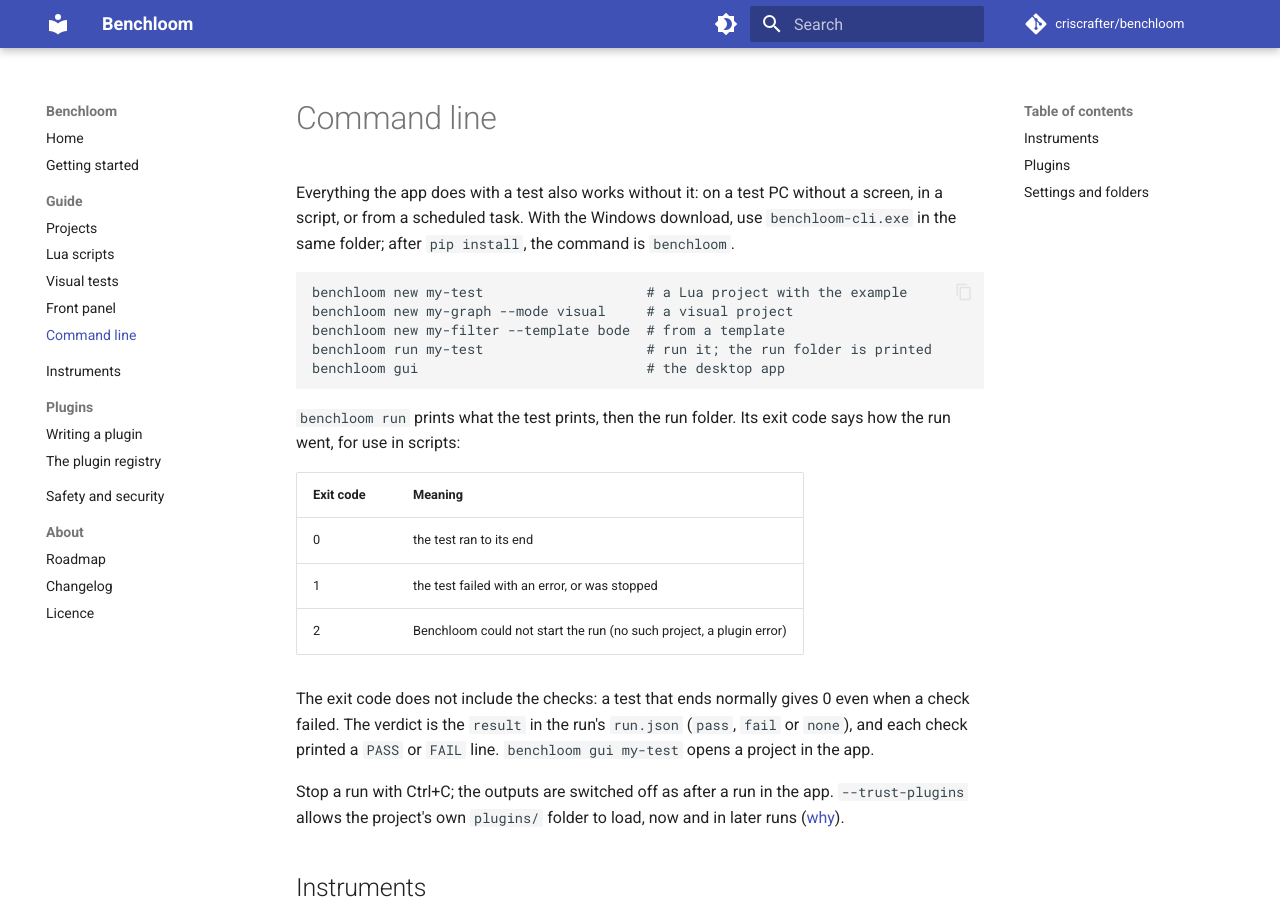
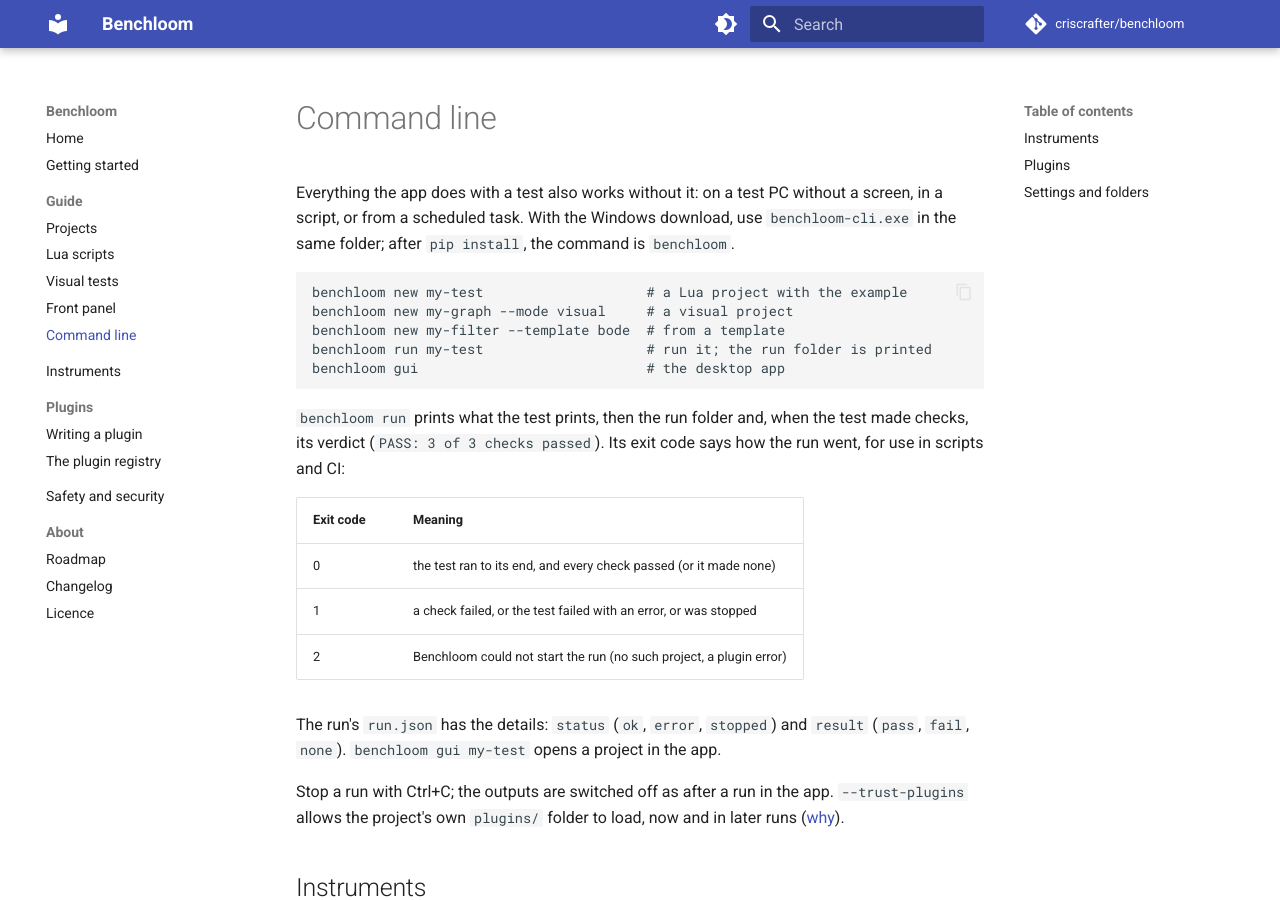
Before and after one commit to criscrafter/benchloom, an MkDocs documentation site: the page built from docs/command-line.md, in a window 1280 px wide and 900 px high. Built offline with MkDocs 1.6.1 and Material for MkDocs 9.7.7, drawn with Linux system fonts in a browser that asks for light colours; comment, search, counter and statistics services are not loaded.

Commit message:
Exit with 1 from benchloom run when a check failed
Scripts and CI could not tell a FAIL from a PASS: the exit code only
counted errors and stops. A failed check now gives 1 too, and the
verdict is printed after the run.

````diff
--- a/docs/command-line.md
+++ b/docs/command-line.md
@@ -13,19 +13,18 @@ benchloom run my-test                    # run it; the run folder is printed
 benchloom gui                            # the desktop app
 ```
 
-`benchloom run` prints what the test prints, then the run folder. Its exit code
-says how the run went, for use in scripts:
+`benchloom run` prints what the test prints, then the run folder and, when the
+test made checks, its verdict (`PASS: 3 of 3 checks passed`). Its exit code
+says how the run went, for use in scripts and CI:
 
 | Exit code | Meaning |
 |---|---|
-| 0 | the test ran to its end |
-| 1 | the test failed with an error, or was stopped |
+| 0 | the test ran to its end, and every check passed (or it made none) |
+| 1 | a check failed, or the test failed with an error, or was stopped |
 | 2 | Benchloom could not start the run (no such project, a plugin error) |
 
-The exit code does not include the checks: a test that ends normally gives 0
-even when a check failed. The verdict is the `result` in the run's
-`run.json` (`pass`, `fail` or `none`), and each check printed a `PASS` or
-`FAIL` line. `benchloom gui my-test` opens a project in the app.
+The run's `run.json` has the details: `status` (`ok`, `error`, `stopped`) and
+`result` (`pass`, `fail`, `none`). `benchloom gui my-test` opens a project in the app.
 
 Stop a run with Ctrl+C; the outputs are switched off as after a run in the
 app. `--trust-plugins` allows the project's own `plugins/` folder to load, now
````
Also changed, not shown: CHANGELOG.md (+5 -0 lines), 2 other files.
